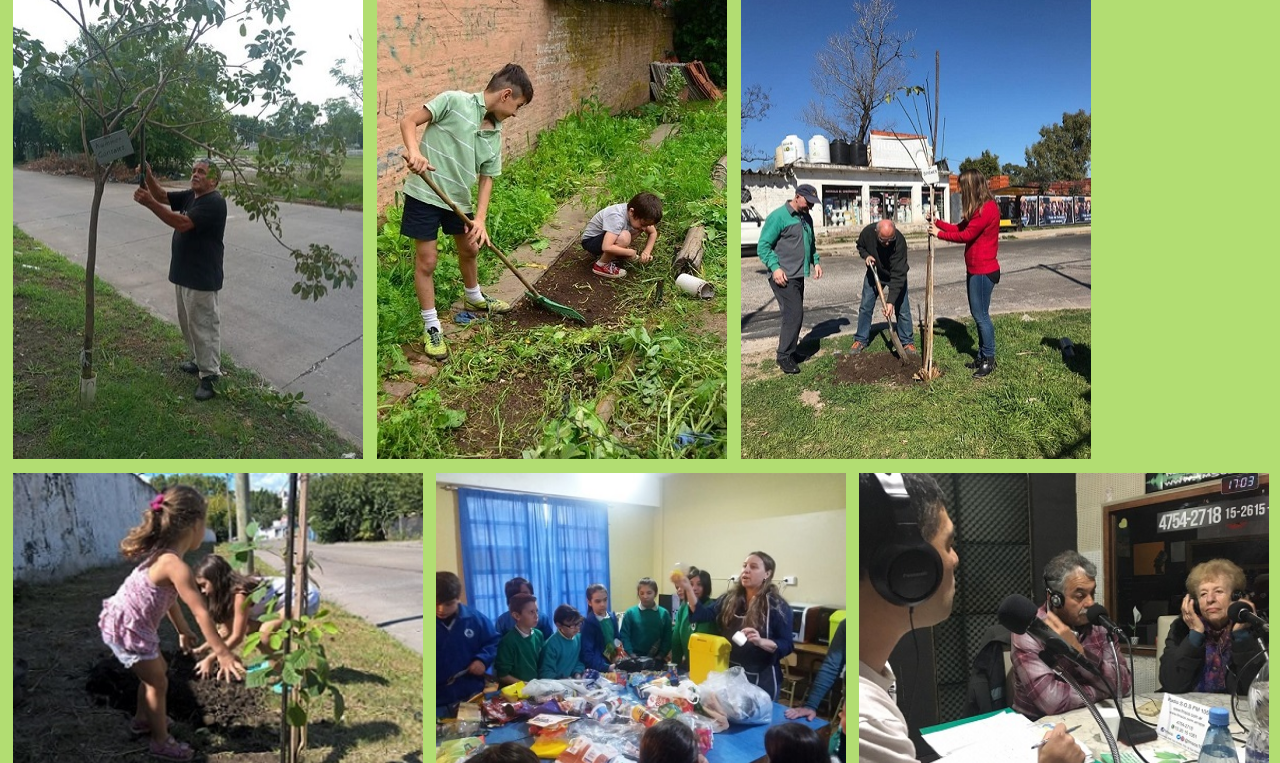
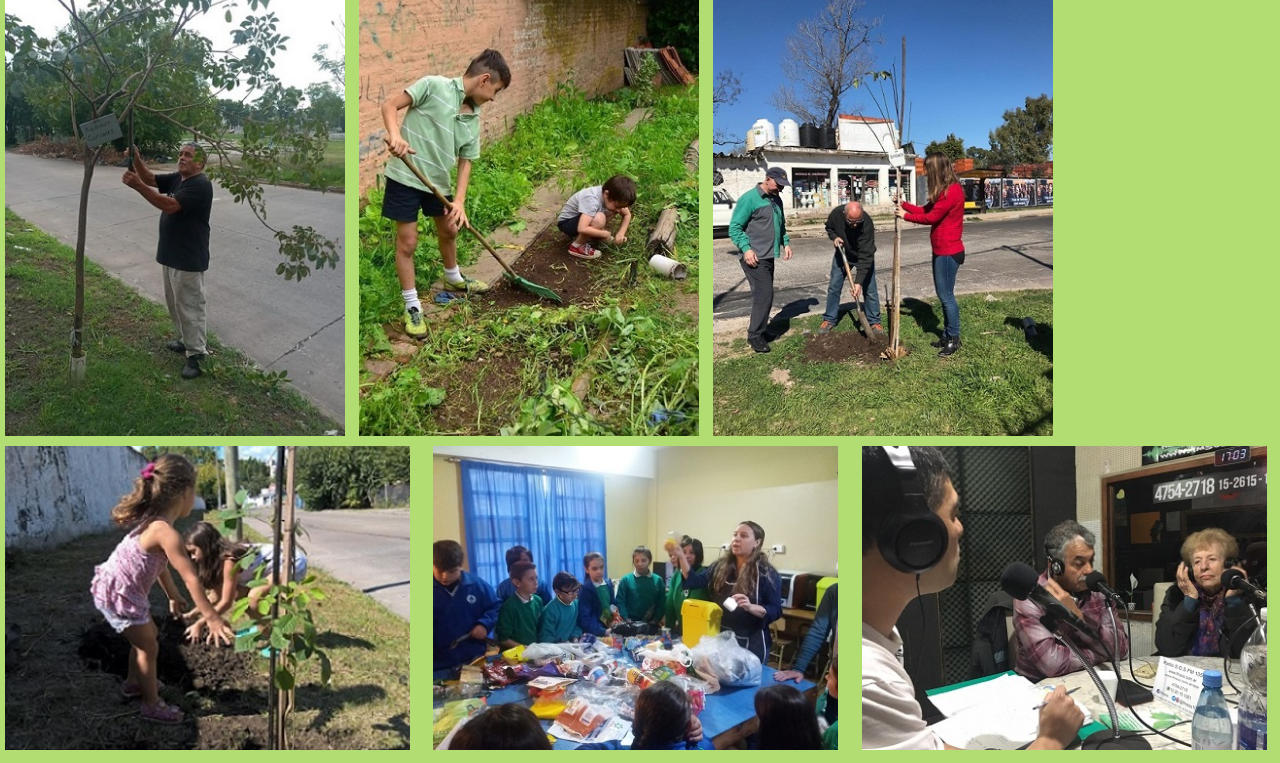
Before and after one commit to jakummer/Coder28135, a plain HTML site: page assets/pages/galeria.html in a window 1280 px wide. Shown: the part 92-855 px from the top of the page. Drawn offline with nearby package versions, Linux system fonts and the light colour scheme.

Commit message:
primeros pasos bootstrap

```diff
--- a/assets/pages/galeria.html
+++ b/assets/pages/galeria.html
@@ -4,6 +4,7 @@
     <meta charset="UTF-8">
     <meta http-equiv="X-UA-Compatible" content="IE=edge">
     <meta name="viewport" content="width=device-width, initial-scale=1.0">
+    <link href="https://cdn.jsdelivr.net/npm/bootstrap@5.1.3/dist/css/bootstrap.min.css" rel="stylesheet" integrity="sha384-1BmE4kWBq78iYhFldvKuhfTAU6auU8tT94WrHftjDbrCEXSU1oBoqyl2QvZ6jIW3" crossorigin="anonymous">
     <link rel="stylesheet" href="../style/style.css">
     <title>OASIS Asociación de Acción Ecológica</title>
 </head>
```
Also changed, not shown: assets/pages/contacto.html (+1 -0 lines), assets/pages/historia.html (+2 -0 lines), assets/pages/trabajo.html (+1 -0 lines), index.html (+3 -3 lines).
